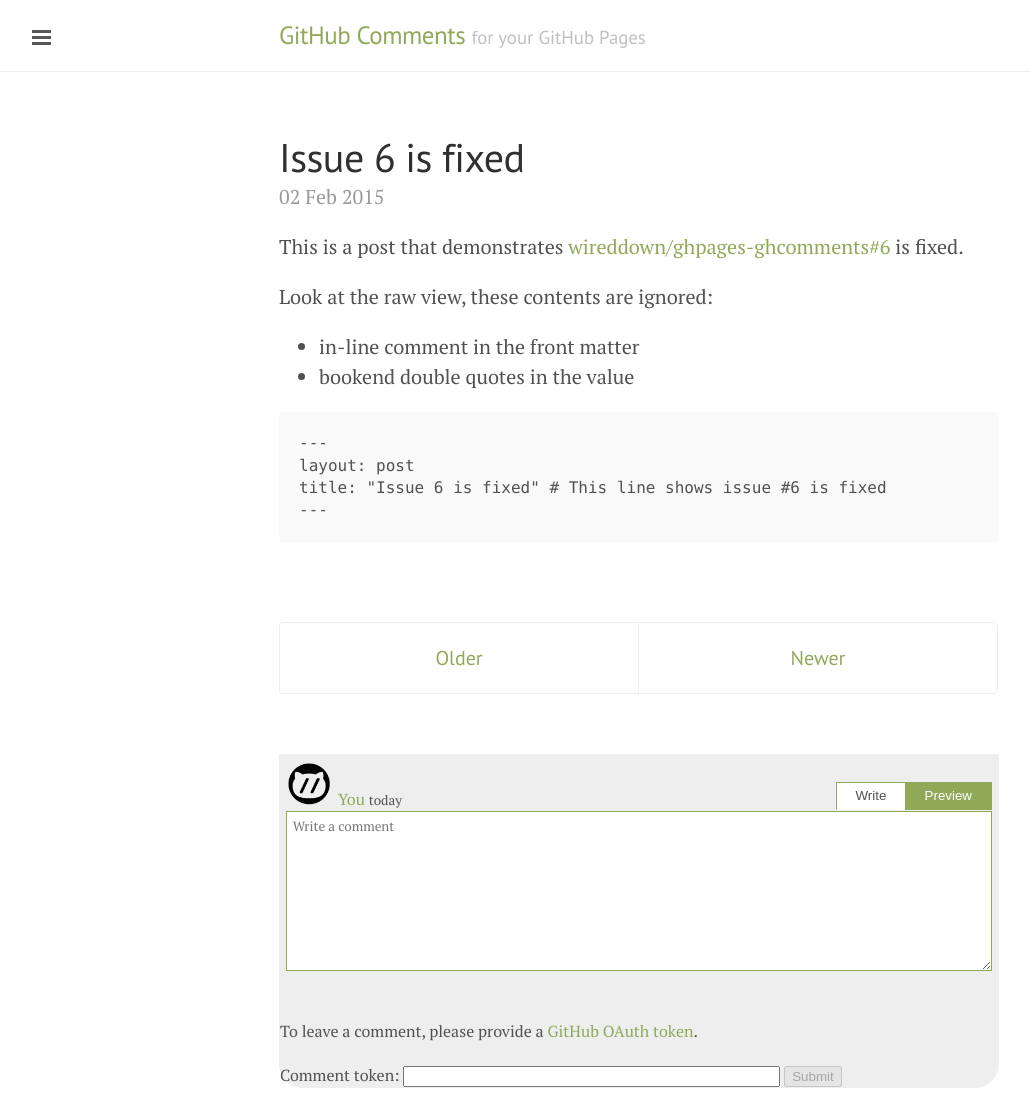
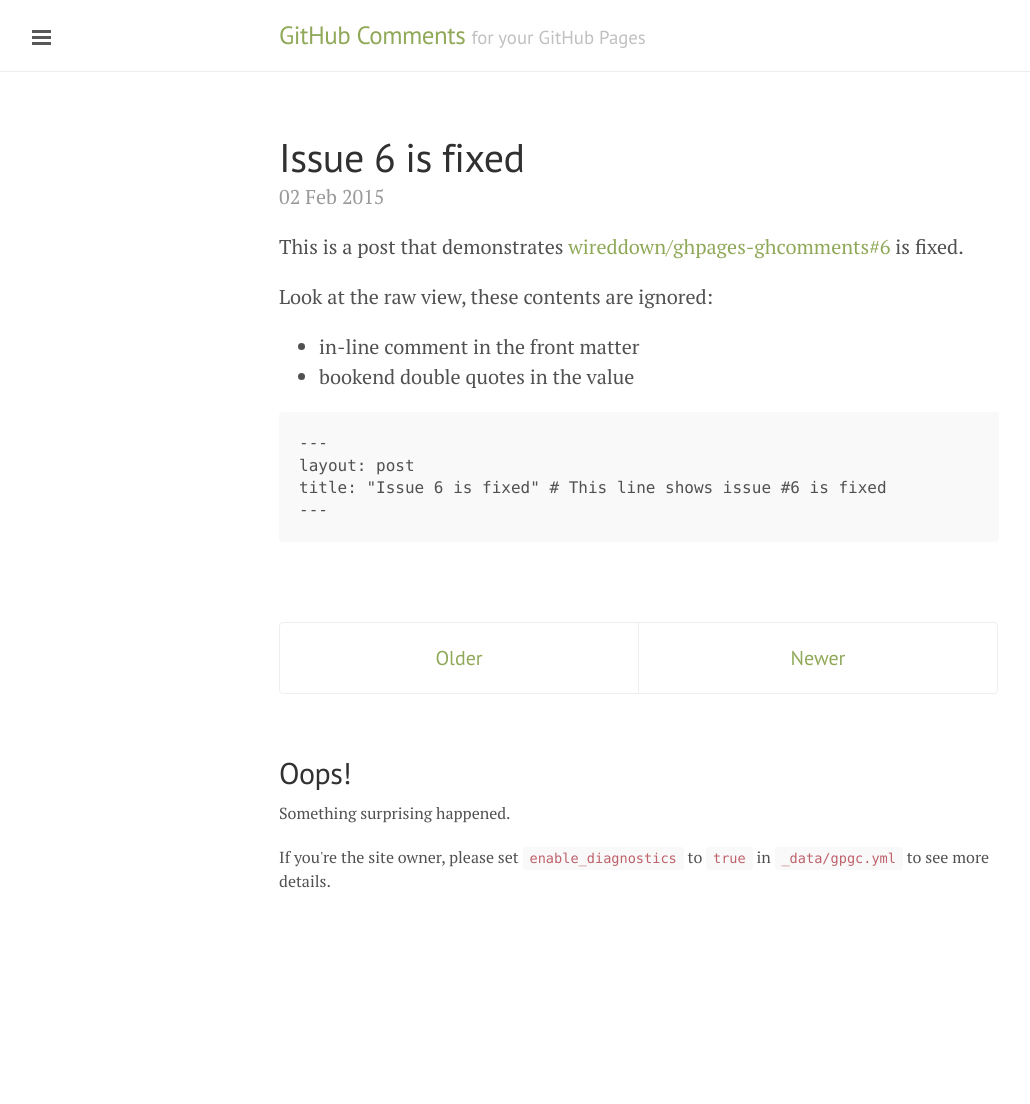
Before and after one commit to wireddown/ghpages-ghcomments, a Jekyll site: the page built from _posts/2015-02-02-issue-6-is-fixed.md, in a window 1280 px wide. Shown: the whole page, without its empty margins (1-1031 px from the left). Built offline with Jekyll 4.4.1, drawn with Linux system fonts in a browser that asks for light colours; Markdown is read by kramdown in place of the engine named in the settings; after the commit the page ends 913 px from its top, so only the background shows below that; part of the change alters nothing that is shown.

Commit message:
Add better diagnostics
Add new 'gpgc_reader_error' div for placing help via 'showFatalError'.
Give the new comment div a name so it can be hidden on error.
Add new 'gpgc_last_div' div for bottom-of-page margin
Validate the CSS only in diagnostic mode and don't rely on a failed search to find CSS errors.

TODO:
 * Skinning
 * Guidance, reassurance about tokens/authorization
 * Testing, fixing (known: create comment on 'no issues' post)

```diff
--- a/_includes/gpgc_comments.html
+++ b/_includes/gpgc_comments.html
@@ -3,6 +3,9 @@
 
 <div class="gpgc-all-comments gpgc-hidden" id="gpgc_no_comments">
   <p class="gpgc-no-comments">No comments</p>
+</div>
+
+<div class="gpgc-all-comments gpgc-help-error gpgc-hidden" id="gpgc_reader_error">
 </div>
 
 <div class="gpgc-actions gpgc-hidden" id="gpgc_actions">
@@ -11,7 +14,7 @@
   </span>
 </div>
 
-<div class="gpgc-all-comments">
+<div class="gpgc-all-comments" id="gpgc_new_comment">
   <div class="gpgc-comment">
     <a id="gpgc_reader_url" href="#"><img class="gpgc-avatar" id="gpgc_reader_avatar" src="{{ site.baseurl }}/public/apple-touch-icon-precomposed.png" height="42" /><span id="gpgc_reader_login">You</span></a>
     <small>today</small>
@@ -40,6 +43,9 @@
   </div>
 </div>
 
+<div class="gpgc_last_div">
+</div>
+
 <script>
   var ShortMonthForIndex = { 0: "Jan", 1: "Feb", 2: "Mar", 3: "Apr", 4: "May", 5: "Jun", 6: "Jul", 7: "Aug", 8: "Sep", 9: "Oct", 10: "Nov", 11: "Dec" };
   var AccessToken = "";
@@ -52,6 +58,7 @@
   var ActionsDiv = document.getElementById("gpgc_actions");
   var ShowCommentsButton = document.getElementById("show_comments_button");
 
+  var NewCommentDiv = document.getElementById("gpgc_new_comment");
   var WriteButton = document.getElementById("write_button");
   var WriteDiv = document.getElementById("write_div");
   var CommentMarkdown = document.getElementById("new_comment_field");
@@ -67,6 +74,7 @@
   var SubmitButton = document.getElementById("submit_button");
 
   var HelpDiv = document.getElementById("help_div");
+  var ErrorDiv = document.getElementById("gpgc_reader_error");
 
   function initializeData() {
     retrieveToken();
@@ -87,15 +95,15 @@
     persistToken();
   }
 
-  function showReaderHelpMessage(message) {
-    showReaderHelp(message, /* isRawHtml: */ false, "gpgc-help-message", "gpgc-help-error");
+  function showCommentHelpMessage(message) {
+    showCommentHelp(message, /* isRawHtml: */ false, "gpgc-help-message", "gpgc-help-error");
   }
 
-  function showReaderHelpError(error, isRawHtml) {
-    showReaderHelp(error, isRawHtml, "gpgc-help-error", "gpgc-help-message");
+  function showCommentHelpError(error, isRawHtml) {
+    showCommentHelp(error, isRawHtml, "gpgc-help-error", "gpgc-help-message");
   }
 
-  function showReaderHelp(message, isRawHtml, cssClassToAdd, cssClassToRemove) {
+  function showCommentHelp(message, isRawHtml, cssClassToAdd, cssClassToRemove) {
     if (isRawHtml) {
       HelpDiv.innerHTML = message;
     } else {
@@ -106,11 +114,24 @@
     showElement(HelpDiv);
   }
 
-  function clearReaderHelp() {
+  function clearCommentHelp() {
     HelpDiv.innerHTML =
     HelpDiv.classList.remove("gpgc-help-message")
     HelpDiv.classList.remove("gpgc-help-error");
     hideElement(HelpDiv);
+  }
+
+  function showFatalError(internalMessage) {
+    elementsToHide = [ NewCommentDiv ];
+    elementsToShow = [ ErrorDiv ];
+
+    {% if site.data.gpgc.enable_diagnostics %}
+      var nextStepMessage = "<p>If you're the site owner, please contact <strong><a href='https://github.com/wireddown/ghpages-ghcomments/issues'>ghpages-ghcomments</a></strong> for help.</p><p><strong>Internal message</strong></p><pre>" + internalMessage + "</pre>";
+    {% else %}
+      var nextStepMessage = "<p>If you're the site owner, please set <code>enable_diagnostics</code> to <code>true</code> in <code>_data/gpgc.yml</code> to see more details.</p>";
+    {% endif %}
+    ErrorDiv.innerHTML = "<h2>Oops!</h2><p>Something surprising happened.</p>" + nextStepMessage;
+    updateElements(elementsToShow, elementsToHide, /* elementsToEnable: */ null, /* elementsToDisable: */ null);
   }
 
   function updateCommenterInformation(userJson) {
@@ -126,7 +147,7 @@
     var elementsToDisable = [  ];
     persistToken();
     updateCommenterInformation(JSON.parse(checkAuthenticationRequest.responseText));
-    clearReaderHelp();
+    clearCommentHelp();
     updateElements(elementsToShow, elementsToHide, elementsToEnable, elementsToDisable);
   }
 
@@ -137,7 +158,8 @@
     helpErrorMessage = "<h3><strong>gpgc</strong> Error: Authentication Failed</h3><p>Could not authenticate OAuth token</p><p>GitHub response:</p><p><pre>" + checkAuthenticationRequest.responseText + "</pre></p>";
     isRawHtml = true;
 {% endif %}
-    showReaderHelpError(helpErrorMessage, isRawHtml);
+    showCommentHelpError(helpErrorMessage, isRawHtml);
+    onAuthenticateUserFailed();
     return;
   }
 
@@ -146,8 +168,6 @@
     var elementsToHide = [ TokenValidatedMark, ClearTokenButton ];
     var elementsToEnable = [  ];
     var elementsToDisable = [ ClearTokenButton, SubmitButton ];
-    updateCommenterInformation({ login: "You", html_url: "#", avatar_url: "{{ site.baseurl }}/public/apple-touch-icon-precomposed.png" });
-    showReaderHelpMessage("To leave a comment, please provide a <a href=''>GitHub OAuth token</a>.");
     updateElements(elementsToShow, elementsToHide, elementsToEnable, elementsToDisable);
   }
 
@@ -158,6 +178,8 @@
       getGitHubApiRequestWithCompletion(userIdUrl, AccessToken, onUserAuthenticated, onUserAuthenticationError);
     } else {
       onAuthenticateUserFailed();
+      updateCommenterInformation({ login: "You", html_url: "#", avatar_url: "{{ site.baseurl }}/public/apple-touch-icon-precomposed.png" });
+      showCommentHelpMessage("To leave a comment, please provide a <a href=''>GitHub OAuth token</a>.");
     }
   }
 
@@ -166,7 +188,7 @@
     var newComment = formatComment(commentInformation.user.avatar_url, commentInformation.user.html_url, commentInformation.user.login, commentInformation.body_html, commentInformation.updated_at);
     AllCommentsDiv.innerHTML += newComment;
     updateCommentFormMode("write", /* reset: */ true);
-    clearReaderHelp();
+    clearCommentHelp();
   }
 
   function onPostCommentError(postCommentRequest) {
@@ -176,15 +198,15 @@
     helpErrorMessage = "<h3><strong>gpgc</strong> Error: Comment Failed</h3><p>Could not create a new comment</p><p>GitHub response:</p><p><pre>" + postCommentRequest.responseText + "</pre></p>";
     isRawHtml = true;
 {% endif %}
-    showReaderHelpError(helpErrorMessage, isRawHtml);
+    showCommentHelpError(helpErrorMessage, isRawHtml);
   }
 
   function postComment() {
     if (CommentMarkdown.value.length == 0) {
-      showReaderHelpError("Sorry, but your comment is empty. Please try again.");
+      showCommentHelpError("Sorry, but your comment is empty. Please try again.");
       return;
     } else {
-      clearReaderHelp();
+      clearCommentHelp();
     }
 
     var createCommentJson = { body: CommentMarkdown.value };
@@ -203,7 +225,7 @@
     helpErrorMessage = "<h3><strong>gpgc</strong> Error: Render Failed</h3><p>Could not render comment markdown</p><p>GitHub response:</p><p><pre>" + renderRequest.responseText + "</pre></p>";
     isRawHtml = true;
 {% endif %}
-    showReaderHelpError(helpErrorMessage, isRawHtml);
+    showCommentHelpError(helpErrorMessage, isRawHtml);
     return;
   }
 
@@ -259,54 +281,34 @@
     if (searchResults.total_count === 1) {
       IssueUrl = searchResults.items[0].html_url;
       CommentsUrl = searchResults.items[0].comments_url
-      getGitHubApiRequestWithCompletion(searchResults.items[0].comments_url, AccessToken, onQueryComments, onQueryCommentsError);
+      getGitHubApiRequestWithCompletion(CommentsUrl, AccessToken, onQueryComments, onQueryCommentsError);
     }
     else {
-      updateCommentsAndActions(CommentsArray);
+      onSearchError(searchRequest);
     }
   }
 
   function onSearchError(searchRequest) {
 {% if site.data.gpgc.enable_diagnostics %}
-    var css = document.styleSheets;
-    var foundCssInHead = false;
-    var fetchedCss = false;
-    for (var i = 0; i < css.length; i++) {
-      if (css[i].href.match("ghpages-ghcomments.css")) {
-        foundCssInHead = true;
-        if (css[i].cssRules.length > 0) {
-          fetchedCss = true;
-        }
-        break;
-      }
-    }
-
-    var missingCssMessage = "";
-    if (! foundCssInHead) {
-      missingCssMessage = "<h3><strong>gpgc</strong> Error: Missing CSS</h3><p><code>ghpages-ghcomments.css</code> is not in the &lt;head&gt; element.</p><p>Add a <code>&lt;link&gt;</code> element to <code>_includes/head.hml</code>.</p>";
-    }
-
-    var css404Message = "";
-    if (! fetchedCss && foundCssInHead) {
-      css404Message = "<h3><strong>gpgc</strong> Error: CSS 404</h3><p>Could not retrieve <code>ghpages-ghcomments.css</code> from your site.</p><p>Check <code>_includes/head.hml</code> for typos.</p>";
-    }
-
     var searchErrorMessage = ""
     if (searchRequest.status != 200) {
       searchErrorMessage = "<h3><strong>gpgc</strong> Error: Search Failed</h3><p>Could not search GitHub repository <strong><a href='https://www.github.com/{{ site.data.gpgc.repo_owner }}/{{ site.data.gpgc.repo_name }}'>{{ site.data.gpgc.repo_owner }}/{{ site.data.gpgc.repo_name }}</a></strong>.</p><p>GitHub response:</p><p><pre>" + searchRequest.responseText + "</pre></p><p>Check:<ul><li><code>repo_owner</code> in <code>_data/gpgc.yml</code> for typos.</li><li><code>repo_name</code> in <code>_data/gpgc.yml</code> for typos.</li></ul></p>";
     }
 
     var missingIssueMessage = "";
-    if (searchResults.total_count === 0) {
+    var searchResults = JSON.parse(searchRequest.responseText);
+    if (searchResults.total_count !== undefined && searchResults.total_count === 0) {
       missingIssueMessage = "<h3><strong>gpgc</strong> Error: Missing Issue</h3><p>Could not find comment issue with the title <em>{{ include.post_title }}</em> in the repository <strong><a href='https://www.github.com/{{ site.data.gpgc.repo_owner }}/{{ site.data.gpgc.repo_name }}'>{{ site.data.gpgc.repo_owner }}/{{ site.data.gpgc.repo_name }}</a></strong>.</p><p>Check:<ul><li>for typos in the Jekyll <code>title</code> front matter for this post: <code>{{ page.path }}</code>.</li><li>that the <code>repo_name</code> in <code>_data/gpgc.yml</code> matches the repository for this site.</li><li>the terminal output from <code>git push</code> for other error messages if the git hooks are installed.</li></ul></p>";
     }
 
-    var allMessagesHtml = missingCssMessage + css404Message + searchErrorMessage + missingIssueMessage;
+    var allMessagesHtml = searchErrorMessage + missingIssueMessage;
     if (allMessagesHtml.length > 0) {
-      allMessagesHtml += "<h3>Help</h3><p>Verify your site's configuration with the <a href='downtothewire.io/ghpages-ghcomments/setup/'>setup instructions</a> and refer to the <a href='http://downtothewire.io/ghpages-ghcomments/advanced/verbose-usage/'>verbose usage</a> for step-by-step details.</p><p>Contact <strong><a href='https://github.com/wireddown/ghpages-ghcomments/issues'>ghpages-ghcomments</a></strong> for more help.</p>";
+      allMessagesHtml += "<h3>Search Help</h3><p>Verify your site's configuration with the <a href='downtothewire.io/ghpages-ghcomments/setup/'>setup instructions</a> and refer to the <a href='http://downtothewire.io/ghpages-ghcomments/advanced/verbose-usage/'>verbose usage</a> for step-by-step details.</p><p>Contact <strong><a href='https://github.com/wireddown/ghpages-ghcomments/issues'>ghpages-ghcomments</a></strong> for more help.</p>";
+
+      document.body.innerHTML += "<div class='container content gpgc-all-comments'>" + allMessagesHtml + "</div>";
     }
-
-    document.body.innerHTML += "<div class='container content gpgc-all-comments'>" + allMessagesHtml + "</div>";
+{% else %}
+    showFatalError("onSearchError: \n\n" + searchRequest.responseText);
 {% endif %}
     return;
   }
@@ -333,7 +335,7 @@
   }
 
   function onQueryCommentsError(commentRequest) {
-    updateCommentsAndActions(CommentsArray);
+    showFatalError("onQueryCommentsError: \n\n" + commentRequest.responseText);
   }
 
   function updateCommentsAndActions(allComments) {
@@ -483,6 +485,42 @@
     }
   }
 
+{% if site.data.gpgc.enable_diagnostics %}
+  function verifyCss() {
+    var css = document.styleSheets;
+    var foundCssInHead = false;
+    var fetchedCss = false;
+    for (var i = 0; i < css.length; i++) {
+      if (css[i].href.match("ghpages-ghcomments.css")) {
+        foundCssInHead = true;
+        if (css[i].cssRules.length > 0) {
+          fetchedCss = true;
+        }
+        break;
+      }
+    }
+
+    var missingCssMessage = "";
+    if (! foundCssInHead) {
+      missingCssMessage = "<h3><strong>gpgc</strong> Error: Missing CSS</h3><p><code>ghpages-ghcomments.css</code> is not in the &lt;head&gt; element.</p><p>Add a <code>&lt;link&gt;</code> element to <code>_includes/head.hml</code>.</p>";
+    }
+
+    var css404Message = "";
+    if (! fetchedCss && foundCssInHead) {
+      css404Message = "<h3><strong>gpgc</strong> Error: CSS 404</h3><p>Could not retrieve <code>ghpages-ghcomments.css</code> from your site.</p><p>Check <code>_includes/head.hml</code> for typos.</p>";
+    }
+
+    var allMessagesHtml = missingCssMessage + css404Message;
+    if (allMessagesHtml.length > 0) {
+      allMessagesHtml += "<h3>CSS Help</h3><p>Verify your site's configuration with the <a href='downtothewire.io/ghpages-ghcomments/setup/'>setup instructions</a> and refer to the <a href='http://downtothewire.io/ghpages-ghcomments/advanced/verbose-usage/'>verbose usage</a> for step-by-step details.</p><p>Contact <strong><a href='https://github.com/wireddown/ghpages-ghcomments/issues'>ghpages-ghcomments</a></strong> for more help.</p>";
+
+      document.body.innerHTML += "<div class='container content gpgc-all-comments'>" + allMessagesHtml + "</div>";
+    }
+  }
+
+  verifyCss();
+{% endif %}
+
   initializeData();
   initializeNewCommentForm();
   findAndCollectComments("{{ site.data.gpgc.repo_owner }}", "{{ site.data.gpgc.repo_name }}", "{{ include.post_title }}");
--- a/public/css/ghpages-ghcomments.css
+++ b/public/css/ghpages-ghcomments.css
@@ -141,3 +141,6 @@
 .gpgc-comment-contents {
   padding: .4rem .4rem 0 .4rem;
 }
+
+.gpgc_last_div {
+}
```
